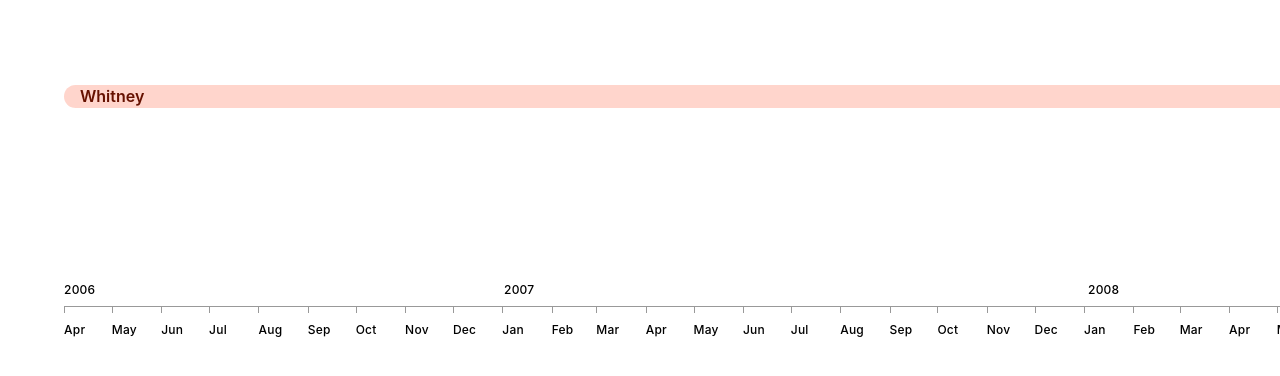
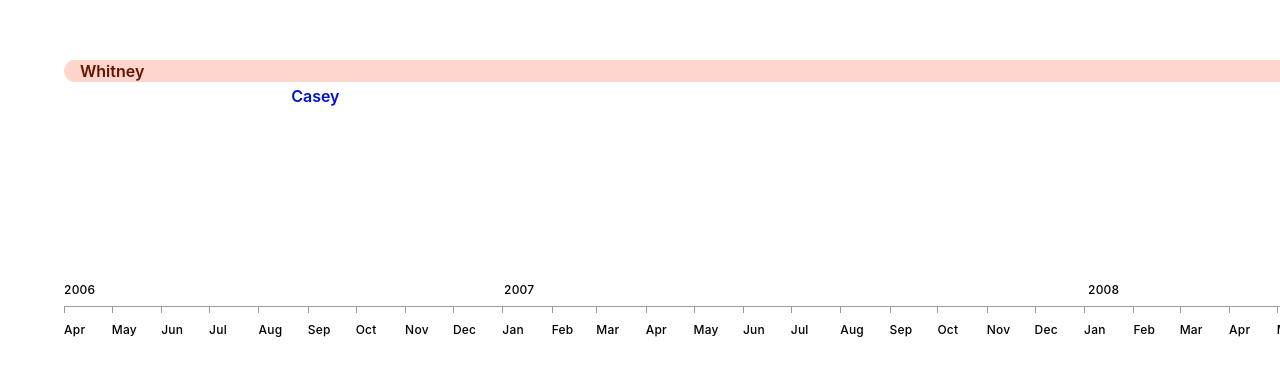
Before and after one commit to taylorgorman/timeline, a React (Create React App) app: page / in a window 1280 px wide. Shown: the part 402-778 px from the top of the page. Built offline with nearby package versions, Linux system fonts and the light colour scheme.

Commit message:
👷‍♂️ react hooks!

```diff
--- a/src/components/Timeline/index.js
+++ b/src/components/Timeline/index.js
@@ -1,5 +1,5 @@
 import './style.scss';
-import React from 'react';
+import React, { useState, useEffect } from 'react';
 import moment from 'moment';
 
 import Items from '../Items';
@@ -10,36 +10,15 @@ moment.prototype.daysInYear = function(){
   return this.isLeapYear() ? 366 : 365;
 }
 
-export default class Timeline extends React.Component {
+export default function Timeline( props ) {
 
-  state = {
-    items: [],
-    zoom: 0.1,
-  }
+  const [zoom] = useState( 0.1 );
 
-  render() {
+  const [items, setItems] = useState( [] );
+  items.sort( ( a, b ) => ( moment.min( a.start, b.start ) === b.start ) ? 1 : -1 )
+  useEffect( () => { console.log('useEffect setItems');
 
-    this.state.items.sort( ( a, b ) => ( moment.min( a.start, b.start ) === b.start ) ? 1 : -1 )
-
-    return (
-
-      <div className="timeline">
-        <Items
-          items={ this.state.items }
-          zoom={ this.state.zoom }
-        />
-        <Dateline
-          items={ this.state.items }
-          zoom={ this.state.zoom }
-        />
-      </div>
-
-    )
-  }
-
-  componentDidMount() { console.log('componentDidMount()');
-
-    let items = [
+    setItems([
       {
         type: 'romance',
         title: 'Whitney',
@@ -82,10 +61,29 @@ export default class Timeline extends React.Component {
         start: moment('2018-01-01'),
         end: moment('2019-04-15'),
       },
-    ]
+      {
+        type: 'friend',
+        title: 'Casey',
+        start: moment('2006-08-17'),
+        end: moment(),
+      },
+    ])
 
-    this.setState({items});
+  }, [] )
 
-  }
+  return (
+
+    <div className="timeline">
+      <Items
+        items={ items }
+        zoom={ zoom }
+      />
+      <Dateline
+        items={ items }
+        zoom={ zoom }
+      />
+    </div>
+
+  )
 
 }
```
